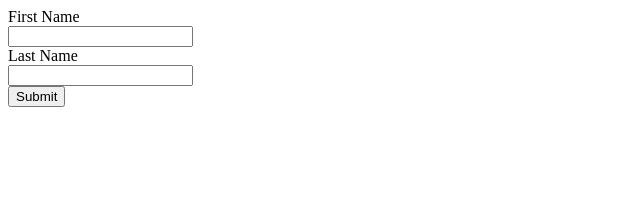
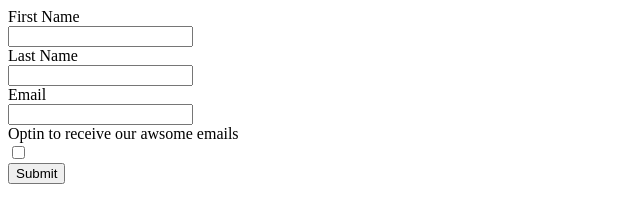
Before and after one commit to meadcarly/PracticingHTMLForms, a plain HTML site: page index.html in a window 1280 px wide. Shown: the whole page, without its empty margins (0-640 px from the left). Drawn offline with Linux system fonts and the light colour scheme.

Commit message:
Added form entries

```diff
--- a/index.html
+++ b/index.html
@@ -10,10 +10,17 @@
             <form>
                 <label for="fname">First Name</label><br />
                 <input type="text" id="fname" name="fname" /><br />
+
                 <label for="lname">Last Name</label><br />
                 <input type="text" id="lname" name="lname"><br>
 
-                <input type="submit">
+                <label for="email">Email</label><br>
+                <input type="text" id="email" name="email"><br>
+
+                <label for="optin">Optin to receive our awsome emails</label><br>
+                <input type="checkbox" id="optin" name="optin"><br>
+
+                <button type="submit">Submit</button>
             </form>
         </div>
     </body>
```
